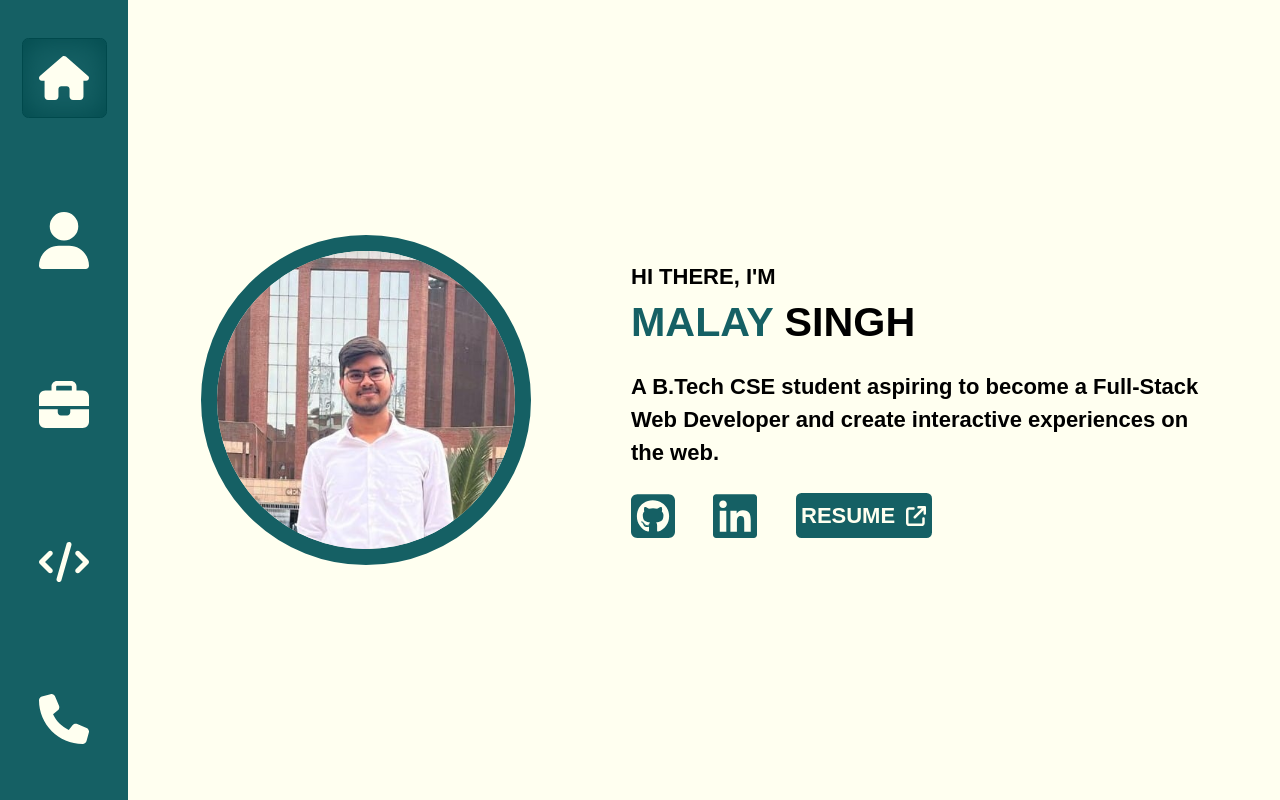
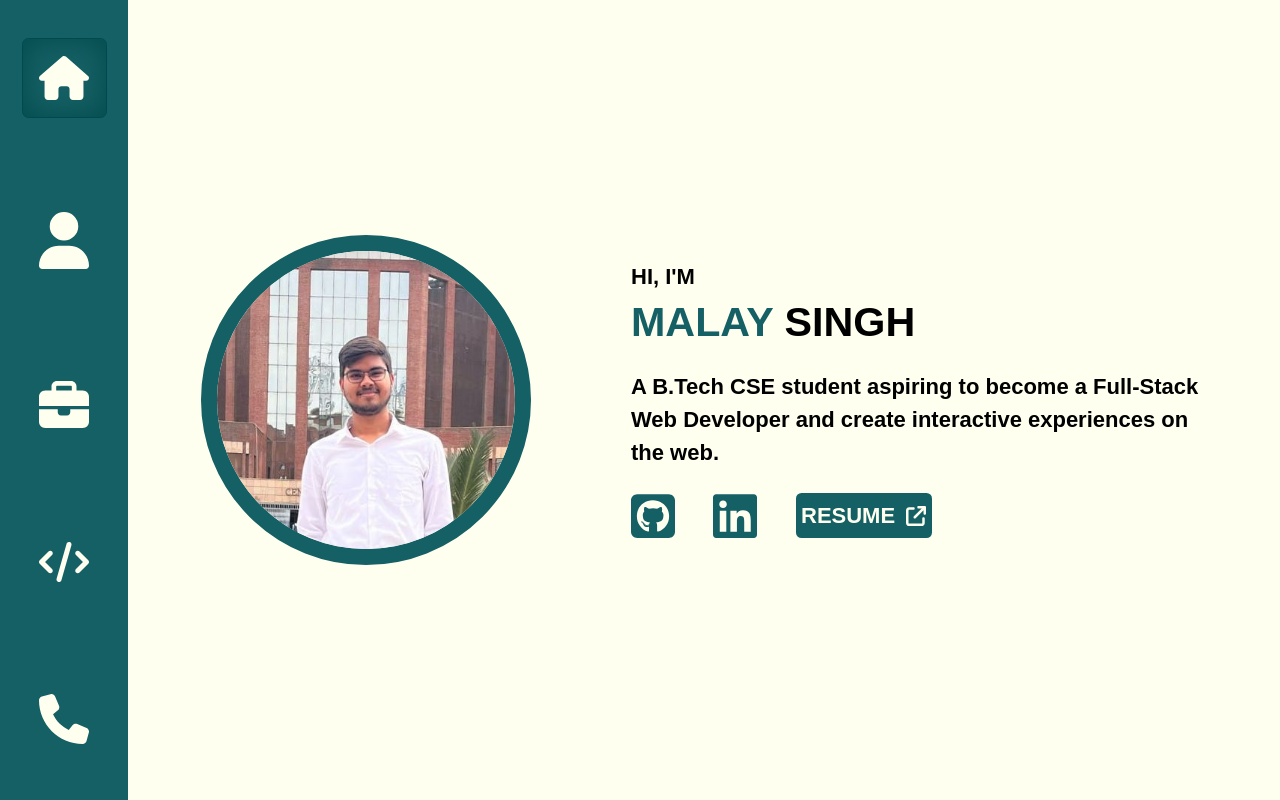
Before and after one commit to malay4singh/portfolio, a React (Vite) app: page /home in a window 1280 px wide. Built offline with nearby package versions, Linux system fonts and the light colour scheme; no server answers.

Commit message:
testing webhook

```diff
--- a/src/components/Home.tsx
+++ b/src/components/Home.tsx
@@ -8,7 +8,7 @@ function Home(){
                         <div className="flex flex-col justify-center gap-4 w-[50%] max-[600px]:w-[80%]">
                                 <div className="flex flex-col gap-1 ">
                                         <div>
-                                                HI THERE, I'M
+                                                HI, I'M
                                         </div>
                                         <div className="text-3xl">
                                                 <span className="text-3xl text-[#156064]">MALAY</span> SINGH
```
